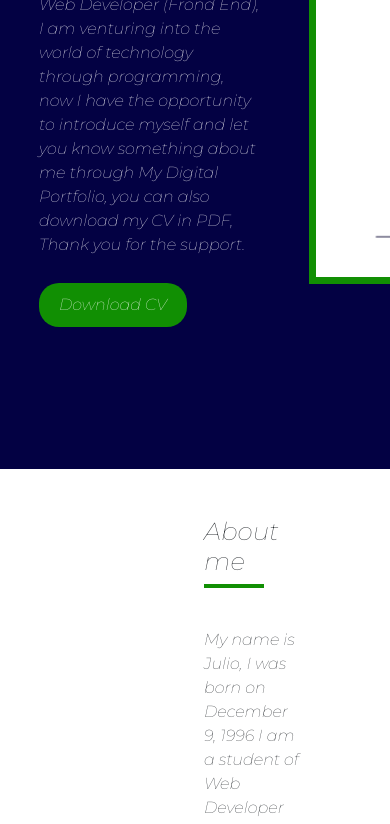
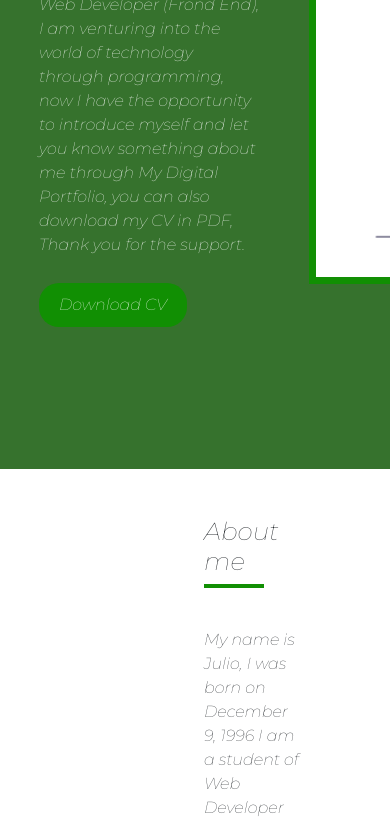
Before and after one commit to Julhe-izlo/Curso56BAM2.0, a plain HTML site: page index.html in a window 390 px wide. Shown: the part 375-1199 px from the top of the page. Drawn offline with nearby package versions, Linux system fonts and the light colour scheme; a script that the page names is missing.

Commit message:
add estilos

```diff
--- a/styles.css
+++ b/styles.css
@@ -143,4 +143,11 @@ span {
     justify-content: center;
 }
 
-@media
+@media screen and (max-width: 400px) {
+    .contenedor {
+        width: 100%;
+        height: 100vh;
+        background-color: rgb(54, 114, 45);
+        color: #fff;
+    }
+}
```
